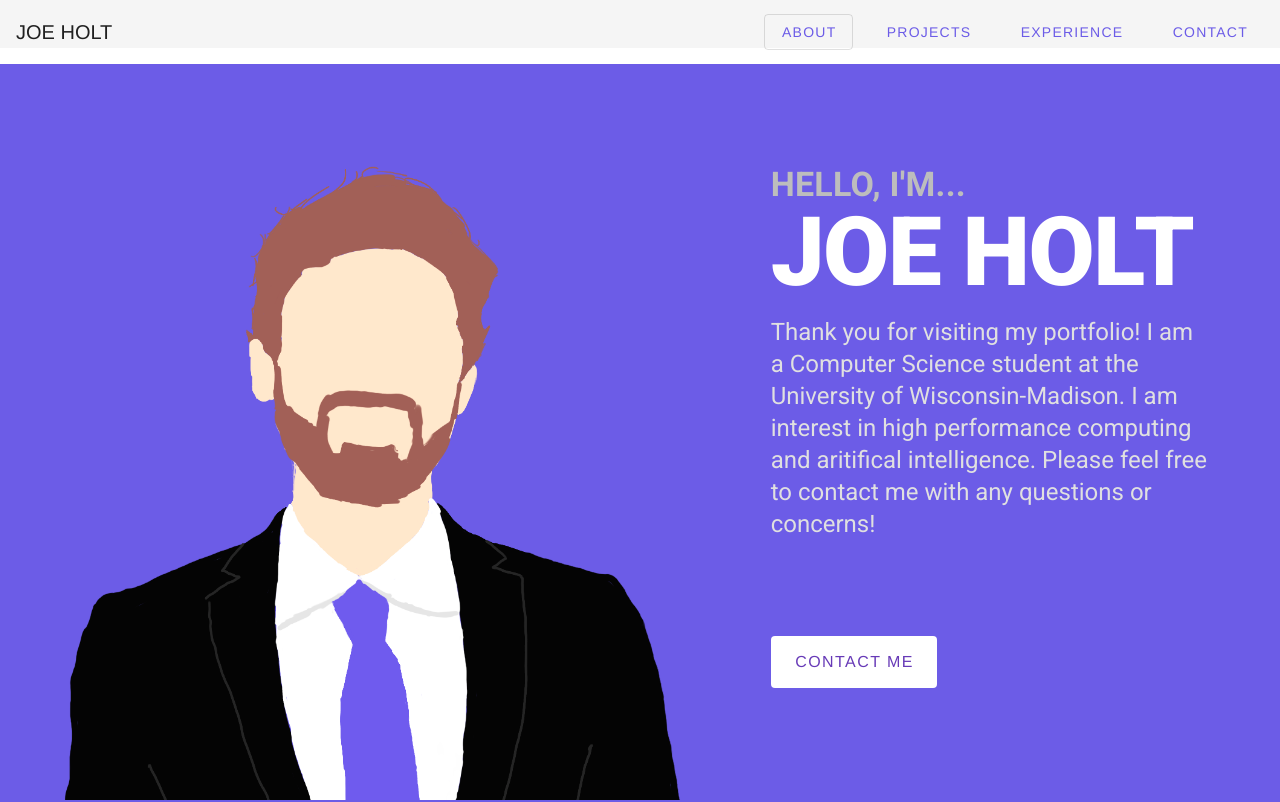
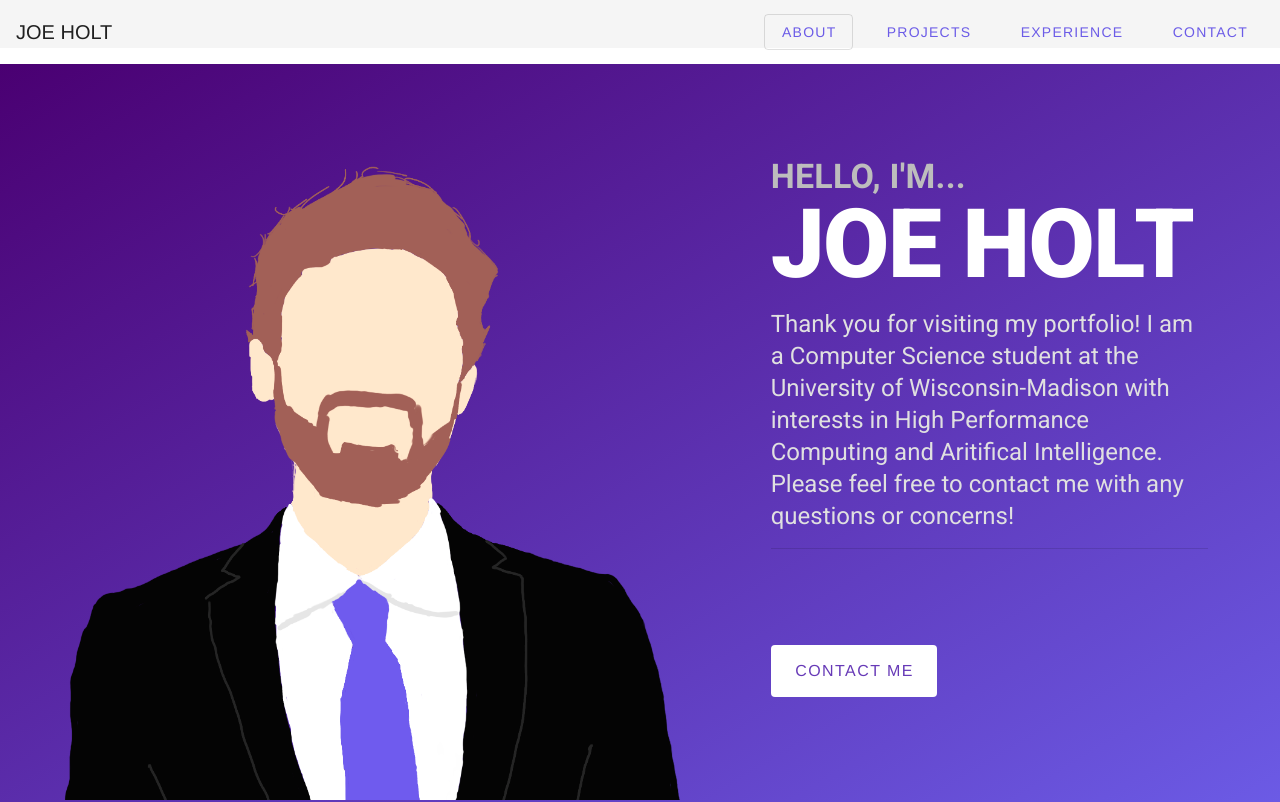
Before and after one commit to JoeHolt/Portfolio, a Vue app: page /#/ in a window 1280 px wide. Shown: the top 802 px of the page. Built offline with nearby package versions, Linux system fonts and the light colour scheme.

Commit message:
Cosmetic improvements to main page

```diff
--- a/src/components/GeneralImageHeader.vue
+++ b/src/components/GeneralImageHeader.vue
@@ -13,7 +13,8 @@
             <v-col class="mr-12">
               <p class="display-1 font-weight-bold grey--text text--lighten-1 text-xs-center mb-0">{{ preTitle }}</p>
               <p class="display-4 font-weight-black white--text text-xs-center mb-4">{{ title }}</p>
-              <p class="headline grey--text text--lighten-2 gih--text-separator">{{ description }}</p>
+              <p class="headline grey--text text--lighten-2 mb-4">{{ description }}</p>
+              <v-divider class="gih--text-separator"></v-divider>
               <v-btn class="deep-purple--text" depressed color="white" :x-large="true">Contact Me</v-btn>
             </v-col>
           </v-row>
@@ -30,7 +31,7 @@ export default {
     return {
       preTitle: 'HELLO, I\'M...',
       title: 'JOE HOLT',
-      description: 'Thank you for visiting my portfolio! I am a Computer Science student at the University of Wisconsin-Madison. I am interest in high performance computing and aritifical intelligence. Please feel free to contact me with any questions or concerns!'
+      description: 'Thank you for visiting my portfolio! I am a Computer Science student at the University of Wisconsin-Madison with interests in High Performance Computing and Aritifical Intelligence. Please feel free to contact me with any questions or concerns!'
     };
   }
 };
@@ -39,7 +40,7 @@ export default {
 <style>
 
 .general-image-header {
-  background-color: #6c5ce7;
+  background-image: linear-gradient(to bottom right, #4a0072, #6c5ce7);
   height: 95vh;
 }
 
```
